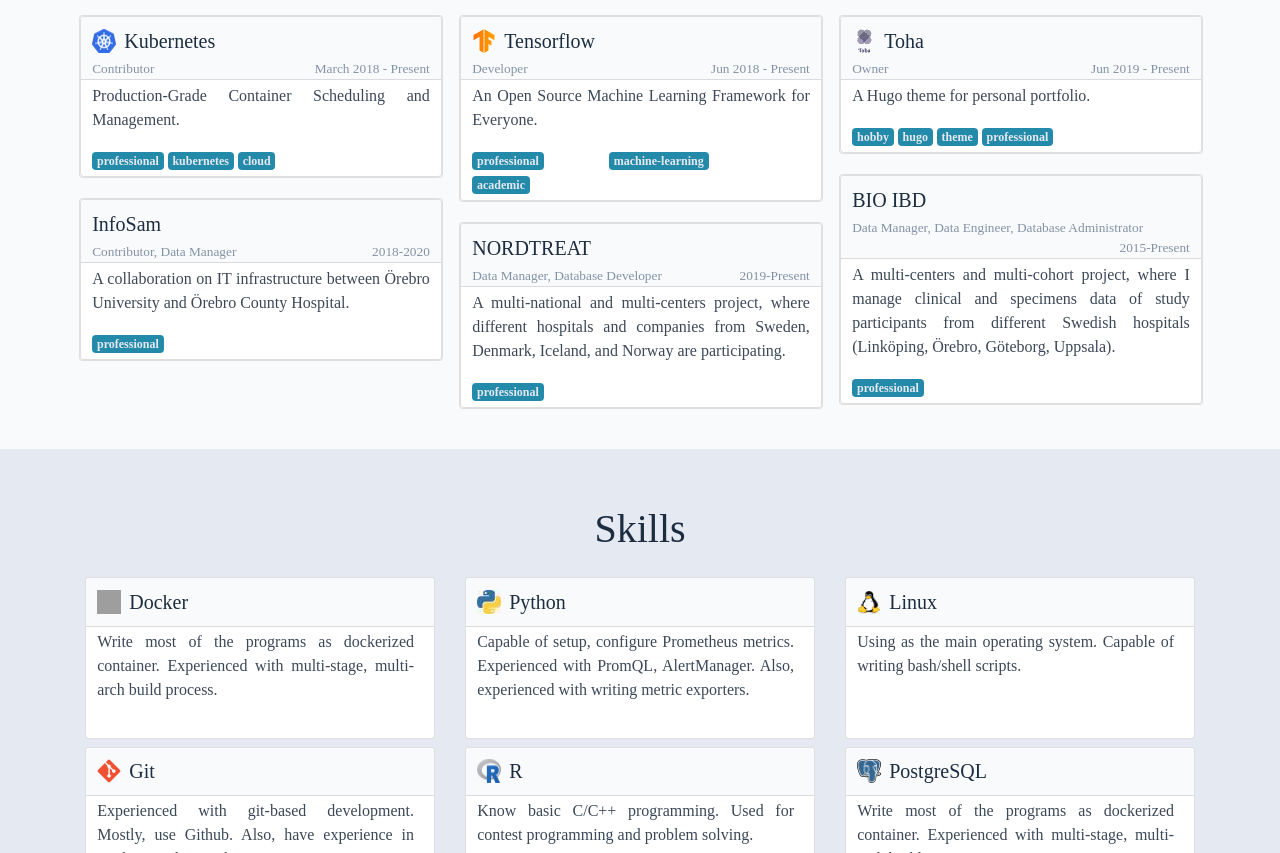
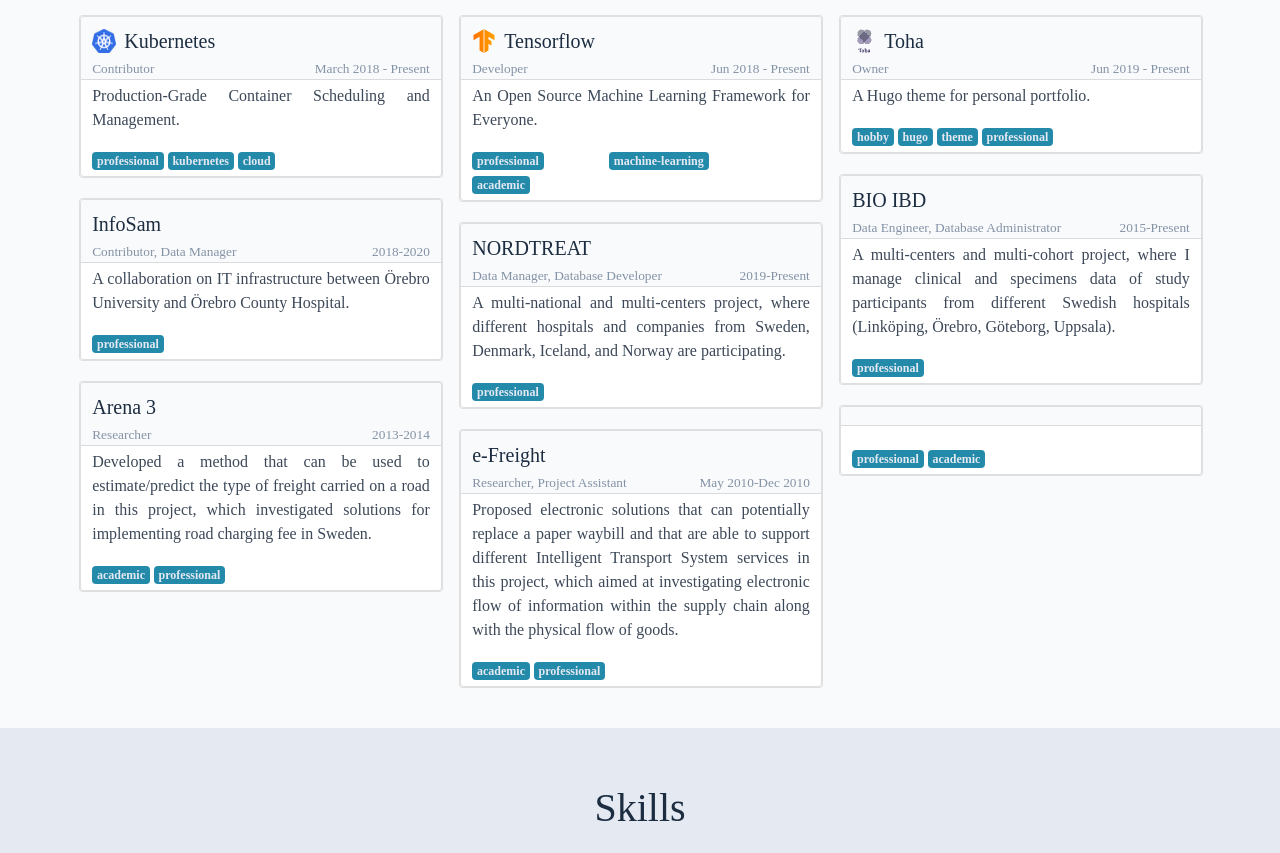
Before and after one commit to shoaibb/resume, a plain HTML site: page index.html in a window 1280 px wide. Shown: the part 3664-4517 px from the top of the page. Drawn offline with Linux system fonts and the light colour scheme; no server answers; grey boxes are pictures that could not be loaded; a web font is replaced by a local one.

Commit message:
deploy: shoaibb/src_toha@277696ac79c5eefa7730932389c950da4d9a6252

```diff
--- a/index.html
+++ b/index.html
@@ -1242,7 +1242,7 @@
             <h5 class="card-title mb-0">BIO IBD</h5>
           </div>
           <div class="sub-title">
-            <span>Data Manager, Data Engineer, Database Administrator</span>
+            <span>Data Engineer, Database Administrator</span>
             <span>2015-Present</span>
           </div>
         </div>
@@ -1256,6 +1256,141 @@
 
                   <span class="badge btn-info">
                     professional
+                  </span>
+
+            </div>
+
+          <div class="project-btn-holder">
+
+          </div>
+        </div>
+      </div>
+    </div>
+  </div>
+</div>
+
+
+        <div
+  class="col-sm-12 col-md-6 col-lg-4 p-2 filtr-item"
+  data-category='all, academic,professional'
+>
+  <div class="card mt-1">
+    <div class="card">
+      <a class="card-header" href="javascript:void(0)" >
+        <div>
+          <div class="d-flex">
+
+            <h5 class="card-title mb-0">Arena 3</h5>
+          </div>
+          <div class="sub-title">
+            <span>Researcher</span>
+            <span>2013-2014</span>
+          </div>
+        </div>
+      </a>
+      <div class="card-body text-justify pt-1 pb-1">
+        <p>Developed a method that can be used to estimate/predict the type of freight carried on a road in this project, which investigated solutions for implementing road charging fee in Sweden.</p>
+
+        <div class="project-card-footer">
+
+            <div class="project-tags-holder">
+
+                  <span class="badge btn-info">
+                    academic
+                  </span>
+
+                  <span class="badge btn-info">
+                    professional
+                  </span>
+
+            </div>
+
+          <div class="project-btn-holder">
+
+          </div>
+        </div>
+      </div>
+    </div>
+  </div>
+</div>
+
+
+        <div
+  class="col-sm-12 col-md-6 col-lg-4 p-2 filtr-item"
+  data-category='all, academic,professional'
+>
+  <div class="card mt-1">
+    <div class="card">
+      <a class="card-header" href="javascript:void(0)" >
+        <div>
+          <div class="d-flex">
+
+            <h5 class="card-title mb-0">e-Freight</h5>
+          </div>
+          <div class="sub-title">
+            <span>Researcher, Project Assistant</span>
+            <span>May 2010-Dec 2010</span>
+          </div>
+        </div>
+      </a>
+      <div class="card-body text-justify pt-1 pb-1">
+        <p>Proposed electronic solutions that can potentially replace a paper waybill and that are able to support different Intelligent Transport System services in this project, which aimed at investigating electronic flow of information within the supply chain along with the physical flow of goods.</p>
+
+        <div class="project-card-footer">
+
+            <div class="project-tags-holder">
+
+                  <span class="badge btn-info">
+                    academic
+                  </span>
+
+                  <span class="badge btn-info">
+                    professional
+                  </span>
+
+            </div>
+
+          <div class="project-btn-holder">
+
+          </div>
+        </div>
+      </div>
+    </div>
+  </div>
+</div>
+
+
+        <div
+  class="col-sm-12 col-md-6 col-lg-4 p-2 filtr-item"
+  data-category='all, professional,academic'
+>
+  <div class="card mt-1">
+    <div class="card">
+      <a class="card-header" href="javascript:void(0)" >
+        <div>
+          <div class="d-flex">
+
+            <h5 class="card-title mb-0"></h5>
+          </div>
+          <div class="sub-title">
+            <span></span>
+            <span></span>
+          </div>
+        </div>
+      </a>
+      <div class="card-body text-justify pt-1 pb-1">
+        <p></p>
+
+        <div class="project-card-footer">
+
+            <div class="project-tags-holder">
+
+                  <span class="badge btn-info">
+                    professional
+                  </span>
+
+                  <span class="badge btn-info">
+                    academic
                   </span>
 
             </div>
```
Also changed, not shown: posts/shortcodes/index.html (+1 -1 lines).
